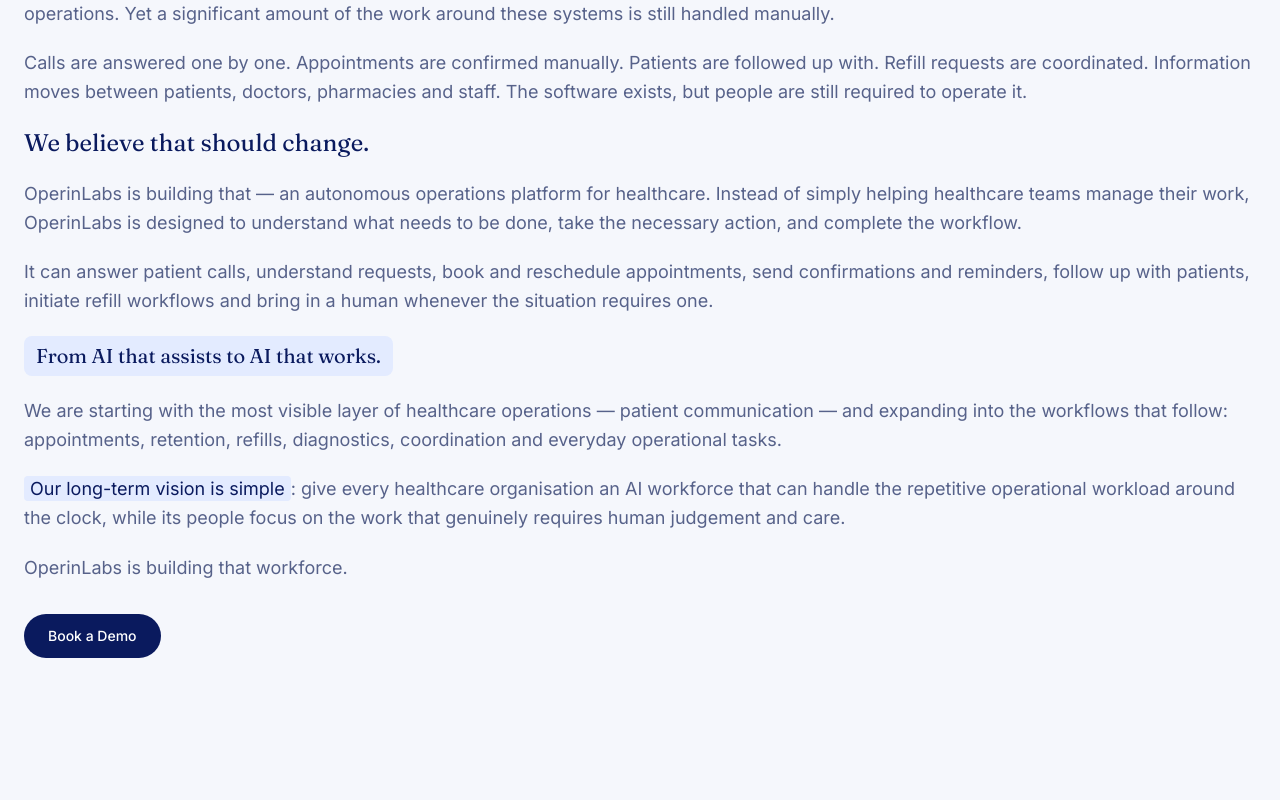
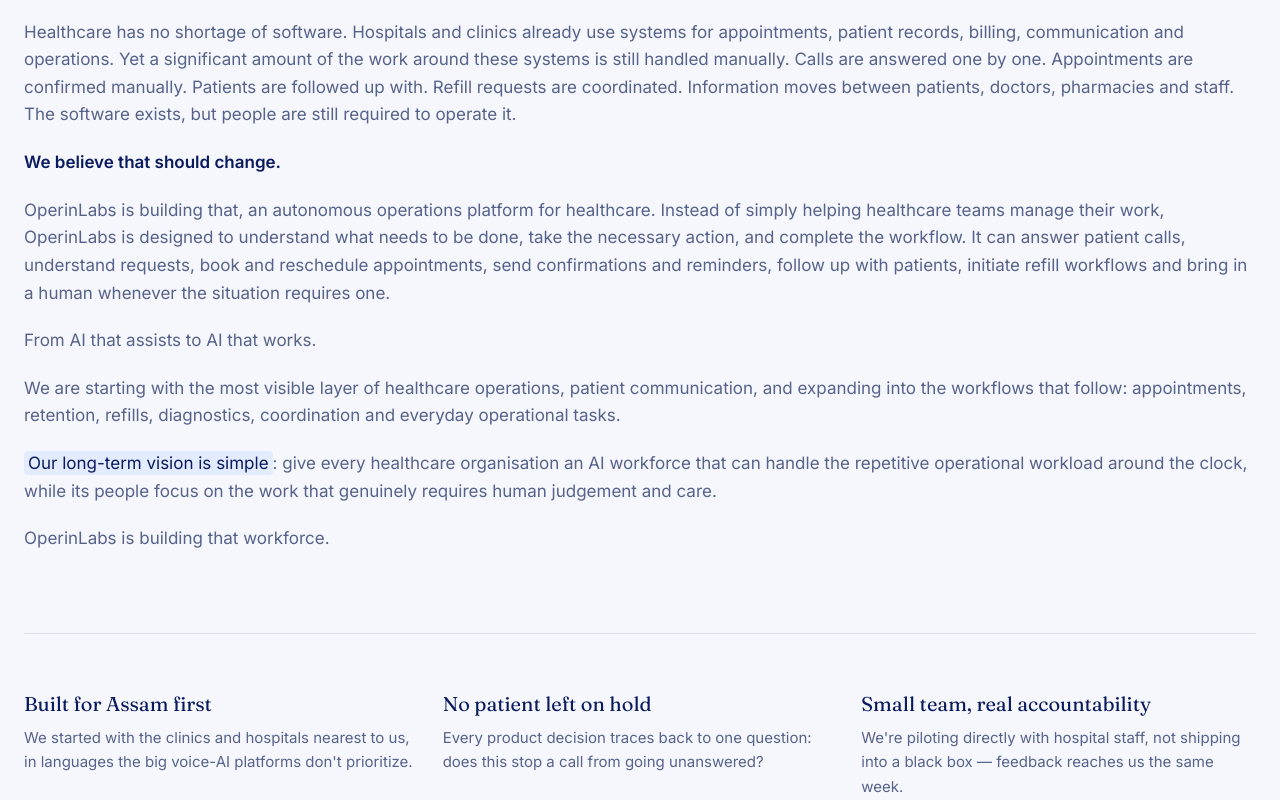
Before and after one commit to OperinLabs/OperinLabs-Landing-Page, a React (Vite) app: page /about in a window 1280 px wide. Shown: the part 360-1160 px from the top of the page. Built offline with nearby package versions, Linux system fonts and the light colour scheme.

Commit message:
Update AboutUs.tsx

```diff
--- a/src/pages/AboutUs.tsx
+++ b/src/pages/AboutUs.tsx
@@ -1,47 +1,42 @@
 import { motion } from "framer-motion";
 
-interface AboutUsProps {
-  onBookDemo: () => void;
-}
+type BodyBlock = { text: string; bold?: boolean; highlight?: string };
 
-type Block =
-  | { type: "p"; text: string }
-  | { type: "bold"; text: string }
-  | { type: "highlight"; text: string }
-  | { type: "p-lead-highlight"; lead: string; rest: string };
-
-const body: Block[] = [
+const bodyBlocks: BodyBlock[] = [
   {
-    type: "p",
-    text: "Healthcare has no shortage of software. Hospitals and clinics already use systems for appointments, patient records, billing, communication and operations. Yet a significant amount of the work around these systems is still handled manually.",
+    text: "Healthcare has no shortage of software. Hospitals and clinics already use systems for appointments, patient records, billing, communication and operations. Yet a significant amount of the work around these systems is still handled manually. Calls are answered one by one. Appointments are confirmed manually. Patients are followed up with. Refill requests are coordinated. Information moves between patients, doctors, pharmacies and staff. The software exists, but people are still required to operate it.",
+  },
+  { text: "We believe that should change.", bold: true },
+  {
+    text: "OperinLabs is building that, an autonomous operations platform for healthcare. Instead of simply helping healthcare teams manage their work, OperinLabs is designed to understand what needs to be done, take the necessary action, and complete the workflow. It can answer patient calls, understand requests, book and reschedule appointments, send confirmations and reminders, follow up with patients, initiate refill workflows and bring in a human whenever the situation requires one.",
+  },
+  { text: "From AI that assists to AI that works." },
+  {
+    text: "We are starting with the most visible layer of healthcare operations, patient communication, and expanding into the workflows that follow: appointments, retention, refills, diagnostics, coordination and everyday operational tasks.",
   },
   {
-    type: "p",
-    text: "Calls are answered one by one. Appointments are confirmed manually. Patients are followed up with. Refill requests are coordinated. Information moves between patients, doctors, pharmacies and staff. The software exists, but people are still required to operate it.",
+    highlight: "Our long-term vision is simple",
+    text: ": give every healthcare organisation an AI workforce that can handle the repetitive operational workload around the clock, while its people focus on the work that genuinely requires human judgement and care.",
   },
-  { type: "bold", text: "We believe that should change." },
+  { text: "OperinLabs is building that workforce." },
+];
+
+const values = [
   {
-    type: "p",
-    text: "OperinLabs is building that — an autonomous operations platform for healthcare. Instead of simply helping healthcare teams manage their work, OperinLabs is designed to understand what needs to be done, take the necessary action, and complete the workflow.",
+    heading: "Built for Assam first",
+    body: "We started with the clinics and hospitals nearest to us, in languages the big voice-AI platforms don't prioritize.",
   },
   {
-    type: "p",
-    text: "It can answer patient calls, understand requests, book and reschedule appointments, send confirmations and reminders, follow up with patients, initiate refill workflows and bring in a human whenever the situation requires one.",
-  },
-  { type: "highlight", text: "From AI that assists to AI that works." },
-  {
-    type: "p",
-    text: "We are starting with the most visible layer of healthcare operations — patient communication — and expanding into the workflows that follow: appointments, retention, refills, diagnostics, coordination and everyday operational tasks.",
+    heading: "No patient left on hold",
+    body: "Every product decision traces back to one question: does this stop a call from going unanswered?",
   },
   {
-    type: "p-lead-highlight",
-    lead: "Our long-term vision is simple",
-    rest: ": give every healthcare organisation an AI workforce that can handle the repetitive operational workload around the clock, while its people focus on the work that genuinely requires human judgement and care.",
+    heading: "Small team, real accountability",
+    body: "We're piloting directly with hospital staff, not shipping into a black box — feedback reaches us the same week.",
   },
-  { type: "p", text: "OperinLabs is building that workforce." },
 ];
 
-export default function AboutUs({ onBookDemo }: AboutUsProps) {
+export default function AboutUs() {
   return (
     <section className="bg-bg px-6 pb-24 pt-36 sm:pt-40">
       <div className="mx-auto max-w-[90rem]">
@@ -51,56 +46,47 @@ export default function AboutUs({ onBookDemo }: AboutUsProps) {
           transition={{ duration: 0.6, ease: "easeOut" }}
         >
           <p className="text-sm font-medium text-accent">About us</p>
-          <h1 className="mt-3 max-w-3xl font-editorial font-medium text-ink text-[36px] sm:text-[48px] leading-[1.1] tracking-[-0.01em]">
+          <h1 className="mt-3 max-w-none font-editorial font-medium text-ink text-[36px] sm:text-[48px] leading-[1.1] tracking-[-0.01em]">
             We're building the workforce behind the future of healthcare.
           </h1>
 
-          <div className="mt-8 max-w-none space-y-5">
-            {body.map((block, i) => {
-              if (block.type === "bold") {
-                return (
-                  <p key={i} className="font-editorial text-2xl text-ink">
-                    {block.text}
-                  </p>
-                );
-              }
-              if (block.type === "highlight") {
-                return (
-                  <p key={i}>
-                    <span className="inline-block rounded-lg bg-accent-soft px-3 py-1.5 font-editorial text-xl text-ink">
-                      {block.text}
-                    </span>
-                  </p>
-                );
-              }
-              if (block.type === "p-lead-highlight") {
-                return (
-                  <p
-                    key={i}
-                    className="text-lg leading-relaxed text-ink-soft"
-                  >
-                    <span className="rounded bg-accent-soft px-1.5 py-0.5 text-ink">
-                      {block.lead}
-                    </span>
-                    {block.rest}
-                  </p>
-                );
-              }
-              return (
-                <p key={i} className="text-lg leading-relaxed text-ink-soft">
-                  {block.text}
-                </p>
-              );
-            })}
+          <div className="mt-10 max-w-none space-y-5 border-t border-line pt-10">
+            {bodyBlocks.map((block, i) => (
+              <p
+                key={i}
+                className={
+                  block.bold
+                    ? "text-[17px] font-semibold leading-relaxed text-ink"
+                    : "text-[17px] leading-relaxed text-ink-soft"
+                }
+              >
+                {block.highlight && (
+                  <span className="rounded bg-accent-soft px-1 py-0.5 text-ink">
+                    {block.highlight}
+                  </span>
+                )}
+                {block.text}
+              </p>
+            ))}
           </div>
+        </motion.div>
 
-          <button
-            onClick={onBookDemo}
-            className="mt-8 inline-flex items-center rounded-full bg-ink px-6 py-3 text-sm font-medium text-white transition-colors hover:bg-accent"
-          >
-            Book a Demo
-          </button>
-        </motion.div>
+        <div className="mt-20 grid gap-6 border-t border-line pt-14 sm:grid-cols-3">
+          {values.map(({ heading, body }, i) => (
+            <motion.div
+              key={heading}
+              initial={{ opacity: 0, y: 16 }}
+              whileInView={{ opacity: 1, y: 0 }}
+              viewport={{ once: true, margin: "-80px" }}
+              transition={{ duration: 0.5, ease: "easeOut", delay: i * 0.1 }}
+            >
+              <h3 className="font-editorial text-xl text-ink">{heading}</h3>
+              <p className="mt-2 text-[15px] leading-relaxed text-ink-soft">
+                {body}
+              </p>
+            </motion.div>
+          ))}
+        </div>
       </div>
     </section>
   );
```
